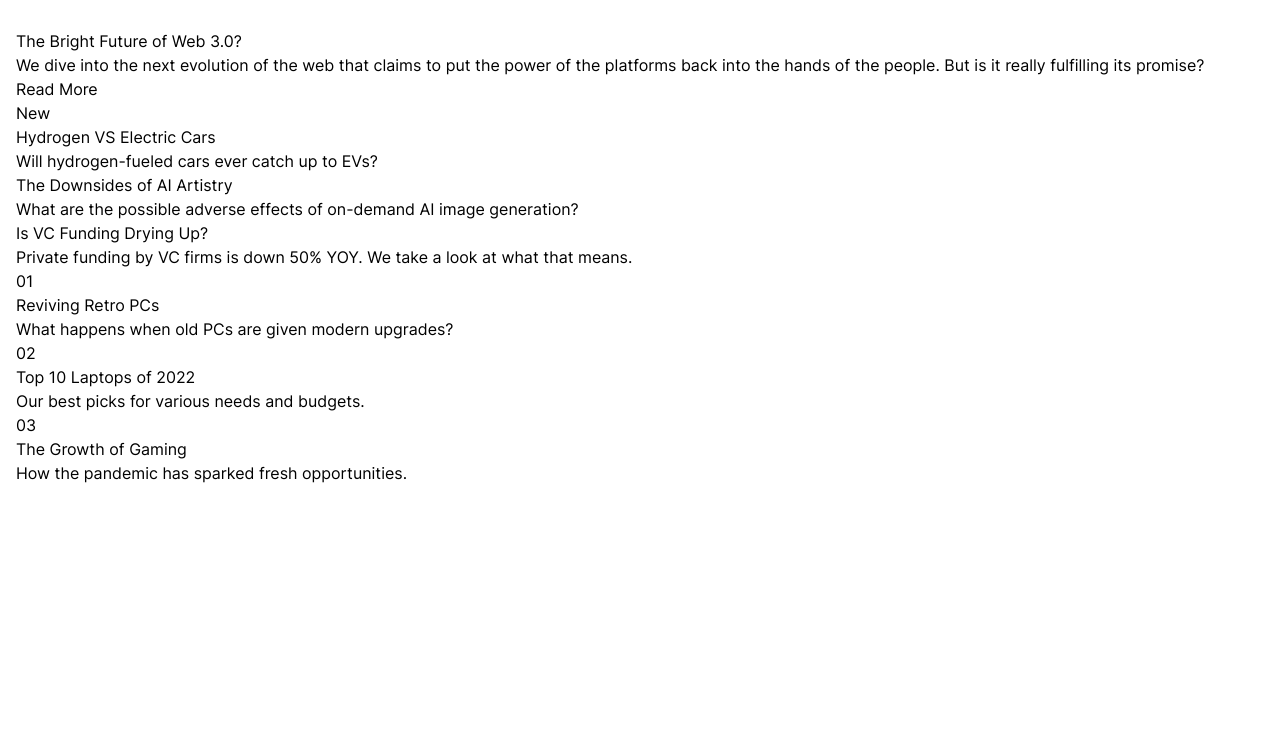
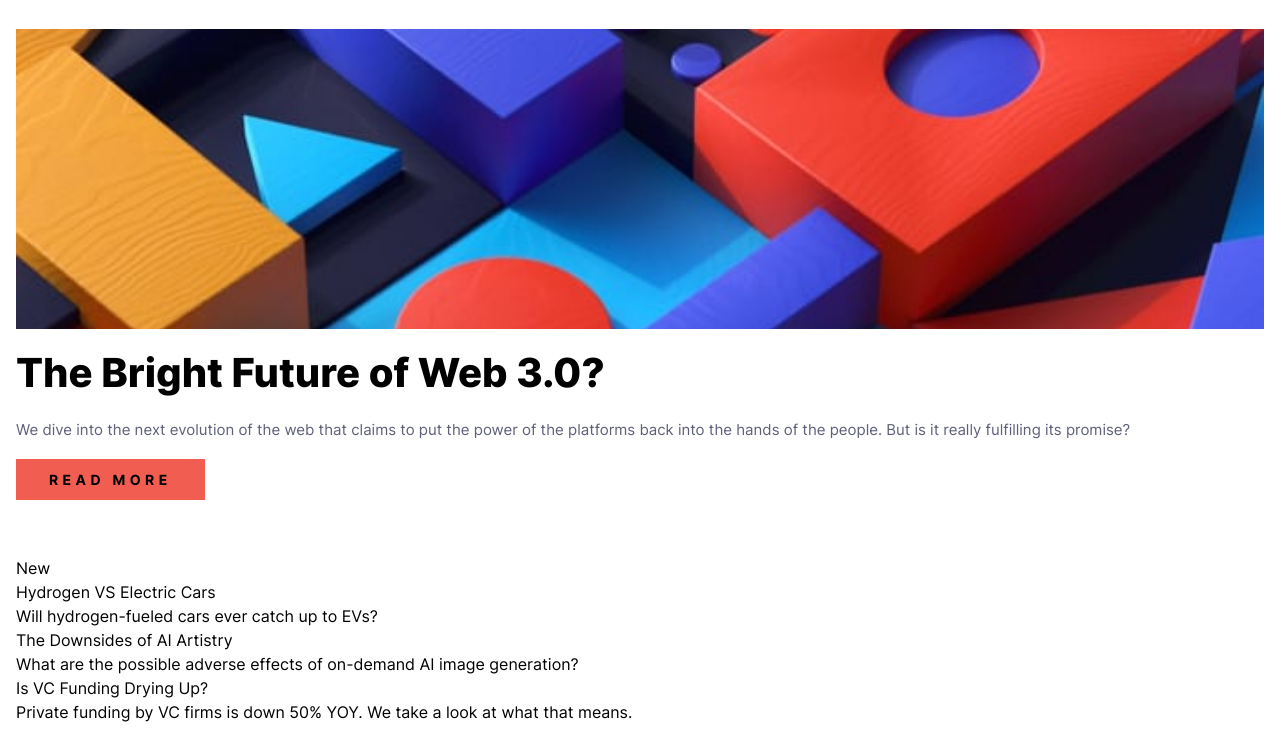
Before and after one commit to cjoak1028/news-homepage, a website: page index.html in a window 1280 px wide. Shown: the part 59-800 px from the top of the page. Drawn offline with Linux system fonts and the light colour scheme.

Commit message:
Implement featured article section

```diff
--- a/index.html
+++ b/index.html
@@ -40,18 +40,25 @@
         </ul>
       </nav> -->
     </header>
-    <main>
-      <article>
-        <div class="bg-[url(./assets/images/image-web-3-mobile.jpg)]"></div>
-        <h1>The Bright Future of Web 3.0?</h1>
-        <p>
+    <main class="grid grid-cols-3 gap-y-16">
+      <article class="col-span-full">
+        <div
+          class="h-75 bg-[url(./assets/images/image-web-3-mobile.jpg)] bg-center bg-cover mb-6"
+        ></div>
+        <h1 class="text-[2.5rem]/10 font-extrabold mb-6 color-navy-950">
+          The Bright Future of Web 3.0?
+        </h1>
+        <p class="text-[0.9375rem]/6.5 text-navy-600 mb-6">
           We dive into the next evolution of the web that claims to put the
           power of the platforms back into the hands of the people. But is it
           really fulfilling its promise?
         </p>
-        <a>Read More</a>
+        <a
+          class="px-[2.0625rem] py-3 bg-red-500 uppercase text-sm/6 font-bold tracking-[0.2738rem]"
+          >Read More</a
+        >
       </article>
-      <section>
+      <section class="col-span-full">
         <h2>New</h2>
         <article>
           <h3>Hydrogen VS Electric Cars</h3>
@@ -72,7 +79,7 @@
           </p>
         </article>
       </section>
-      <div>
+      <div class="col-span-full">
         <article>
           <h4>01</h4>
           <h5>Reviving Retro PCs</h5>
```
Also changed, not shown: output.css.
